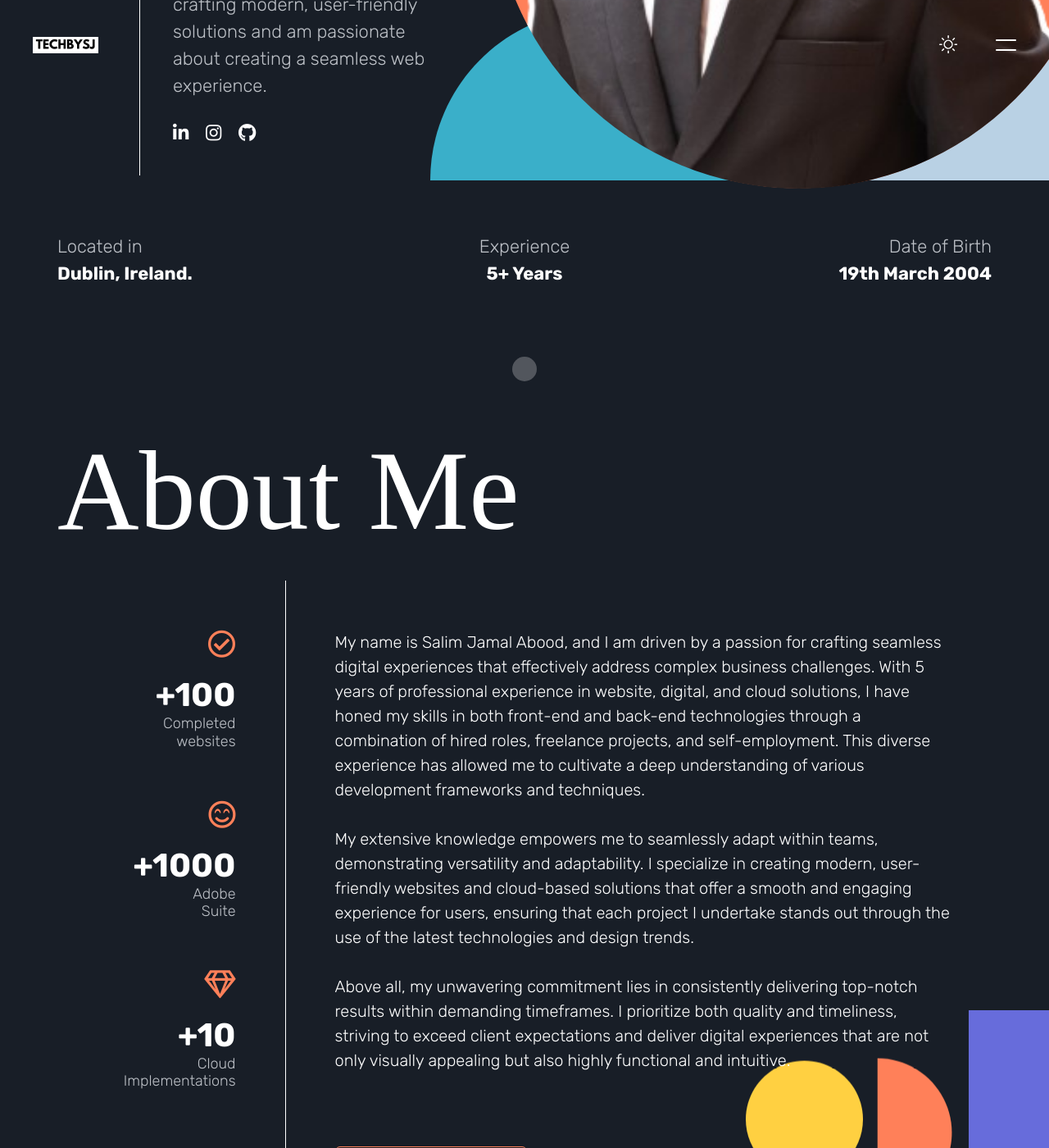
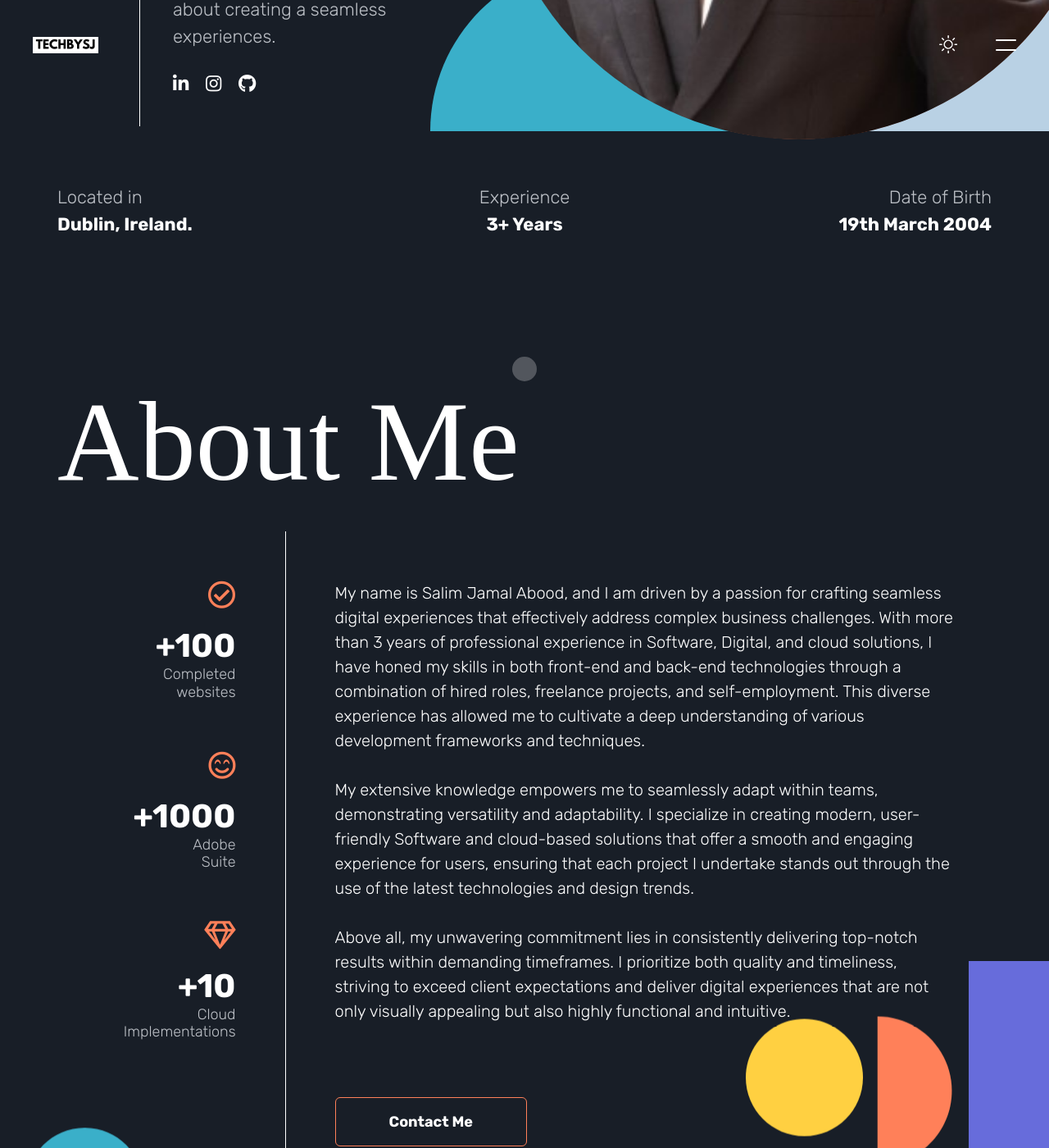
Before and after one commit to techbysj/SJPortfolio, a Jekyll site: the page built from template/index.html, in a window 1280 px wide and 1400 px high, scrolled down 848 px. Shown: the whole window at 82% size. Built offline with Jekyll 4.4.1, drawn with Linux system fonts in a browser that asks for light colours; some web fonts are replaced; some of the changed text lies outside the part shown.

Commit message:
Updated Profile

```diff
--- a/template/_data/content.yml
+++ b/template/_data/content.yml
@@ -8,14 +8,14 @@
   image: "assets/img/profile.png"
   image_alt: "Salim Jamal"
   title: "Salim <br>Abood"
-  subtitle: " Developer | Digital Specialist"
-  description: "I am a motivated Software Developer and Digital specialist based in the Dublin. I love crafting modern, user-friendly solutions and am passionate about creating a seamless web experience."
+  subtitle: " Software Engineer"
+  description: "I am a motivated Software, Cloud and Digital specialist based in the Dublin. I love crafting modern, user-friendly solutions and am passionate about creating a seamless experiences."
   info:
     - label: "Located in"
       value: "Dublin, Ireland."
 
     - label: "Experience"
-      value: "5+ Years"
+      value: "3+ Years"
 
     - label: "Date of Birth"
       value: "19th March 2004"
@@ -25,10 +25,10 @@
   title: "About Me"
   text: "
   <p>
-    My name is Salim Jamal Abood, and I am driven by a passion for crafting seamless digital experiences that effectively address complex business challenges. With 5 years of professional experience in website, digital, and cloud solutions, I have honed my skills in both front-end and back-end technologies through a combination of hired roles, freelance projects, and self-employment. This diverse experience has allowed me to cultivate a deep understanding of various development frameworks and techniques.
+    My name is Salim Jamal Abood, and I am driven by a passion for crafting seamless digital experiences that effectively address complex business challenges. With more than 3 years of professional experience in Software, Digital, and cloud solutions, I have honed my skills in both front-end and back-end technologies through a combination of hired roles, freelance projects, and self-employment. This diverse experience has allowed me to cultivate a deep understanding of various development frameworks and techniques.
   </p>
   <p>
-   My extensive knowledge empowers me to seamlessly adapt within teams, demonstrating versatility and adaptability. I specialize in creating modern, user-friendly websites and cloud-based solutions that offer a smooth and engaging experience for users, ensuring that each project I undertake stands out through the use of the latest technologies and design trends.
+   My extensive knowledge empowers me to seamlessly adapt within teams, demonstrating versatility and adaptability. I specialize in creating modern, user-friendly Software and cloud-based solutions that offer a smooth and engaging experience for users, ensuring that each project I undertake stands out through the use of the latest technologies and design trends.
   </p>
   <p>
     Above all, my unwavering commitment lies in consistently delivering top-notch results within demanding timeframes. I prioritize both quality and timeliness, striving to exceed client expectations and deliver digital experiences that are not only visually appealing but also highly functional and intuitive.
@@ -113,11 +113,11 @@
         link: "#contact-section"
 
   history1:
-    - title: "EDUCATION"
+    - title:
       items:
-        - date: "2022"
-          name: "Diploma in Information Technology"
-          text: "Jomo Kenyatta University of Agriculture & Technology"
+        - date:
+          name:
+          text:
 
         # - date: "2006 - 2009"
         #   name: "Bachelors of FineArt"
@@ -138,17 +138,17 @@
       items:
         - date: "2023"
           name: "MyWish Enterprise's ecommerce platforms"
-          subname: "Web Developer"
-          text: "<p>Led secure web development, cloud services integration, ecommerce platforms, hosting management, digital marketing, IT support, and CI/CD pipelines.</p>"
+          subname: "Software Developer"
+          text: "<p>Led secure software development, cloud services integration, ecommerce platforms, hosting management, digital marketing, IT support, and CI/CD pipelines.</p>"
 
         - date: "2022"
           name: "Innovus Tech Consultancy Company"
-          subname: "Web Developer"
+          subname: "Digital Specialist"
           text: "<p>Led software development projects at Innovus Tech Consultants Limited, overseeing web development, technical consultancy, and the integration of innovative solutions such as a bank agent top-up service and various features in different services.</p>"
 
         - date: "2022"
           name: "Rebune International Home appliance  Company"
-          subname: "Digital Transformation Specialist"
+          subname: "Software Developer"
           text: "<p>Directed web development, architectural design, ecommerce sites, hosting services, digital marketing strategies, and CI/CD pipeline optimization.</p>"
 
   button:
```
